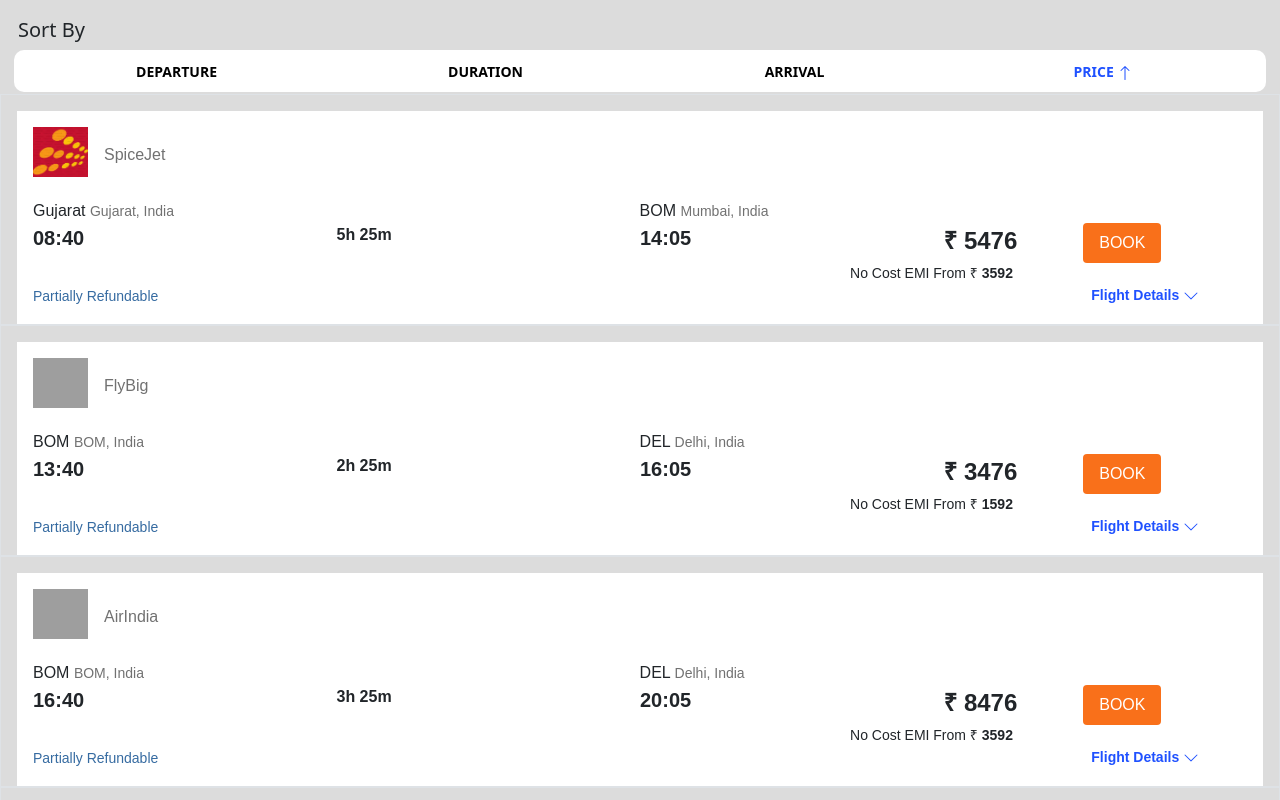
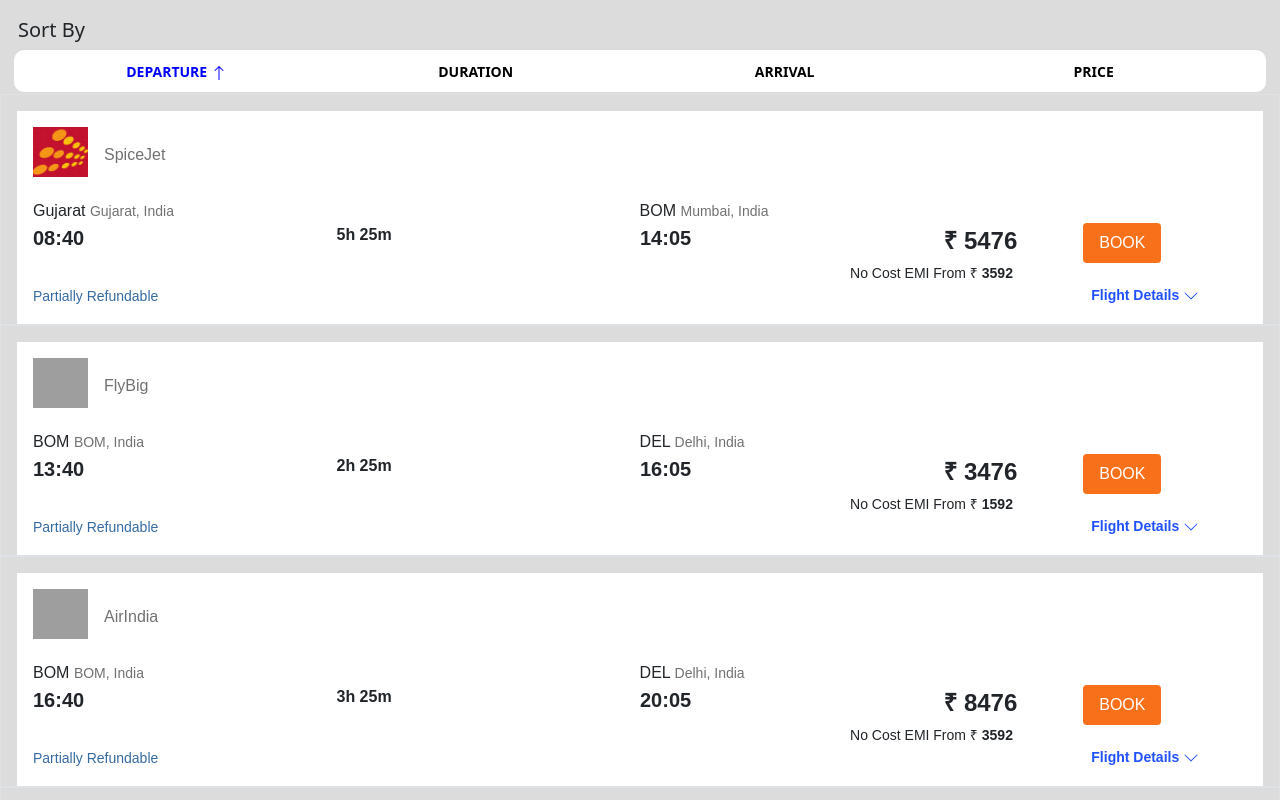
Before and after one commit to mitaligemini/HawaiSewa, an Angular app: page /all-flights in a window 1280 px wide. Both pictures are taken after a click on the button "DEPARTURE". Shown: the top 800 px of the page. Built offline with nearby package versions, Linux system fonts and the light colour scheme; grey boxes are pictures that could not be loaded.

Commit message:
final done

```diff
--- a/src/app/all-flights/all-flights.component.html
+++ b/src/app/all-flights/all-flights.component.html
@@ -4,26 +4,50 @@
     <div class="text-center  px-4  ">
         <div class="p-2 row bg-white roundedM">
             <div class="col-sm-3 " style="font-weight:600;">
-                <button (click)="departure()" class="but"
-                    style=" border:none; background-color:white; font-weight: 600;"> <small> DEPARTURE </small>
-                </button>
-            </div>
-            <div class="col-sm-3 " style="font-weight:600;">
-                <button (click)="duration()" class="but" style="border:none; background-color:white; font-weight: 600;">
-                    <small>DURATION</small> </button>
-            </div>
-            <div class="col-sm-3 " style="font-weight:600;">
-                <button (click)="arrival()" class="but"
-                    style="border:none; background-color:white; font-weight: 600;"><small>ARRIVAL</small> </button>
-            </div>
-            <div class="col-sm-3 " style="font-weight:600;">
-                <button (click)="price()" class="but1"
-                    style="border:none; background-color:white; font-weight: 600; color: #1F51FF;"> <small>PRICE <svg
+                <button (click)="departure()"  [ngClass]="isDeparture== true ? 'blueC': 'blackC'"
+                    style=" border:none; background-color:white; font-weight: 600;"> <small> DEPARTURE
+                        <span [ngClass]="isDeparture== true ? 'visible': 'invisible'"><svg
                             xmlns="http://www.w3.org/2000/svg" width="16" height="16" fill="currentColor"
                             class="bi bi-arrow-up" viewBox="0 0 16 16">
                             <path fill-rule="evenodd"
                                 d="M8 15a.5.5 0 0 0 .5-.5V2.707l3.146 3.147a.5.5 0 0 0 .708-.708l-4-4a.5.5 0 0 0-.708 0l-4 4a.5.5 0 1 0 .708.708L7.5 2.707V14.5a.5.5 0 0 0 .5.5z" />
-                        </svg> </small> </button>
+                        </svg></span>
+                    </small>
+                </button>
+            </div>
+            <div class="col-sm-3 " style="font-weight:600;">
+                <button (click)="duration()"  [ngClass]="isDuration== true ? 'blueC': 'blackC'" style="border:none; background-color:white; font-weight: 600;">
+                    <small>DURATION
+                        <span [ngClass]="isDuration== true ? 'visible': 'invisible'"><svg
+                            xmlns="http://www.w3.org/2000/svg" width="16" height="16" fill="currentColor"
+                            class="bi bi-arrow-up" viewBox="0 0 16 16">
+                            <path fill-rule="evenodd"
+                                d="M8 15a.5.5 0 0 0 .5-.5V2.707l3.146 3.147a.5.5 0 0 0 .708-.708l-4-4a.5.5 0 0 0-.708 0l-4 4a.5.5 0 1 0 .708.708L7.5 2.707V14.5a.5.5 0 0 0 .5.5z" />
+                        </svg></span>
+                    </small> </button>
+            </div>
+            <div class="col-sm-3 " style="font-weight:600;">
+                <button (click)="arrival()"  [ngClass]="isArrival== true ? 'blueC': 'blackC'"
+                    style="border:none; background-color:white; font-weight: 600;"><small>ARRIVAL
+                        <span [ngClass]="isArrival== true ? 'visible': 'invisible'"><svg
+                            xmlns="http://www.w3.org/2000/svg" width="16" height="16" fill="currentColor"
+                            class="bi bi-arrow-up" viewBox="0 0 16 16">
+                            <path fill-rule="evenodd"
+                                d="M8 15a.5.5 0 0 0 .5-.5V2.707l3.146 3.147a.5.5 0 0 0 .708-.708l-4-4a.5.5 0 0 0-.708 0l-4 4a.5.5 0 1 0 .708.708L7.5 2.707V14.5a.5.5 0 0 0 .5.5z" />
+                        </svg></span>
+                    </small> </button>
+            </div>
+            <div class="col-sm-3 " style="font-weight:600;">
+                <button (click)="price()"  [ngClass]="isPrice== true ? 'blueC': 'blackC'"
+                    style="border:none; background-color:white; font-weight: 600;  ">
+                    <small>PRICE
+                        <span [ngClass]="isPrice== true ? 'visible': 'invisible'"><svg
+                            xmlns="http://www.w3.org/2000/svg" width="16" height="16" fill="currentColor"
+                            class="bi bi-arrow-up" viewBox="0 0 16 16">
+                            <path fill-rule="evenodd"
+                                d="M8 15a.5.5 0 0 0 .5-.5V2.707l3.146 3.147a.5.5 0 0 0 .708-.708l-4-4a.5.5 0 0 0-.708 0l-4 4a.5.5 0 1 0 .708.708L7.5 2.707V14.5a.5.5 0 0 0 .5.5z" />
+                        </svg></span>
+                    </small> </button>
             </div>
         </div>
     </div>
@@ -76,6 +100,8 @@
                     </div>
                 </div>
             </div>
+
+
             <div class="row">
                 <div class="col-sm-8" style="width: 66%;"> </div>
                 <small class="col-sm">No Cost EMI From &#8377; <span style="font-weight:600;">{{flight.emiPrice}}</span>
@@ -85,7 +111,7 @@
                 <div class="col-sm-8" style="width: 85%; color:#366BA1;"><small> Partially Refundable</small>
                 </div>
                 <small class="col-sm">
-                <button  style="color: #1F51FF; font-weight:600; text-decoration: none; border: none; background-color: white;">Flight Details <svg
+                <button   style="color: #1F51FF; font-weight:600; text-decoration: none; border: none; background-color: white;">Flight Details <svg
                         xmlns="http://www.w3.org/2000/svg" width="16" height="16" fill="currentColor"
                         class="bi bi-chevron-down" viewBox="0 0 16 16">
                         <path fill-rule="evenodd"
@@ -93,10 +119,7 @@
                     </svg>
 
                 </button></small>
-
             </div>
         </div>
     </div>
-
 </div>
-<div class="h-10 bg-red" style="height:200px;"></div>
--- a/src/app/all-flights/all-flights.component.ts
+++ b/src/app/all-flights/all-flights.component.ts
@@ -23,23 +23,45 @@
     console.log(this.flights);
   }
 
+  isDuration:boolean=false;
   duration(): void {
+    this.isDeparture=false;
+    this.isDuration=true;
+    this.isPrice=false;
+    this.isArrival=false;
     this.flights.sort((objA: any, objB: any) =>
     objA.duration > objB.duration ? 1 : -1
     )
     console.log(this.flights);
   }
 
+  isDeparture:boolean=false;
+
   departure(): void {
+    this.isDeparture=true;
+    this.isDuration=false;
+    this.isPrice=false;
+    this.isArrival=false;
     this.flights.sort((objA: any, objB: any) =>
       objA.departure > objB.departure ? 1 : -1
     )
   }
+  isPrice:boolean=false;
   price(): void {
+      this.isPrice=true;
+      this.isDeparture=false;
+      this.isDuration=false;
+      this.isArrival=false;
     this.flights.sort((objA: any, objB: any) =>
       (objA.ticketPrice > objB.ticketPrice ? 1 : -1))
   }
+
+  isArrival:boolean=false;
   arrival(): void {
+    this.isDeparture=false;
+    this.isDuration=false;
+    this.isPrice=false;
+    this.isArrival=true;
     this.flights.sort((objA: any, objB: any) =>
     objA.arrival > objB.arrival ? 1 : -1
     )
```
